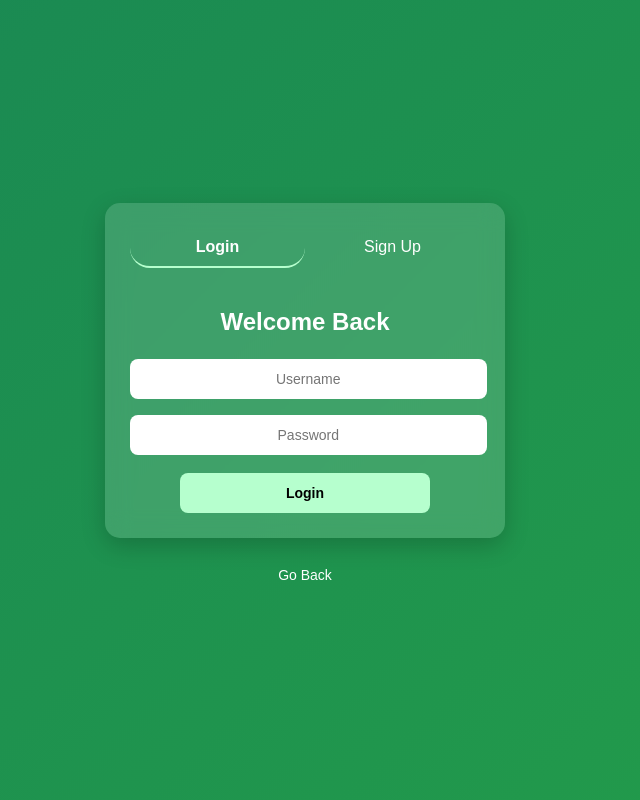
After one commit to Lukas-1601/Nora-s-Flora-s2, a PHP site: page /LoginPage.html in a window 1280 px wide. The commit adds this page. Shown: the whole page, without its empty margins (335-975 px from the left). Run offline with PHP 8.4, Linux system fonts and the light colour scheme.

Commit message:
Login page

```diff
--- /dev/null
+++ b/LoginPage.html
@@ -0,0 +1,37 @@
+<!DOCTYPE html>
+<html lang="en">
+<head>
+    <meta charset="UTF-8">
+    <meta name="viewport" content="width=device-width, initial-scale=1.0">
+    <link rel="stylesheet" href="Styles.css">
+    <title>Create Account/Login</title>
+</head>
+
+<body class="body_LoginPage">
+<div class="auth-container">
+    <div class="tabs">
+        <button class="tab active" onclick="showForm('login')">Login</button>
+        <button class="tab" onclick="showForm('signup')">Sign Up</button>
+    </div>
+
+    <div id="login" class="form active">
+        <h2>Welcome Back</h2>
+        <input type="text" placeholder="Username">
+        <input type="password" placeholder="Password">
+        <button class="button_LoginPage">Login</button>
+    </div>
+
+    <div id="signup" class="form">
+        <h2>Create Account</h2>
+        <input type="text" placeholder="Username">
+        <input type="email" placeholder="Email">
+        <input type="password" placeholder="Password">
+        <button class="button_SignUpPage">Sign Up</button>
+    </div>
+</div>
+    <a href="index.html" class="Go_Back">
+        <p>Go Back</p>
+    </a>
+</body>
+<script src="javascript.js"></script>
+</html>
--- a/Styles.css
+++ b/Styles.css
@@ -54,6 +54,11 @@ header {
 .shopping-cart:hover {
   transform: scale(1.23);
   transition: 0.3s ease;
+}
+
+.user-profile {
+  float: right;
+  margin: 0 40px 0 0;
 }
 
 /* ==========================================================================
@@ -716,3 +721,104 @@ button.checkout-button:active {
   padding: 1rem;
   margin: 1rem;
 }
+
+/* ==========================================================================
+   Login Page
+   ========================================================================== */
+
+.body_LoginPage {
+    margin: 0;
+    height: 100vh;
+    display: flex;
+    justify-content: center;
+    align-items: center;
+    font-family: "Poppins", sans-serif;
+    background: linear-gradient(135deg, #0f5132, #198754, #28a745);
+    background-size: 300% 300%;
+    animation: gradientShift 12s ease infinite;
+}
+
+@keyframes gradientShift {
+    0% { background-position: 0% 50%; }
+    50% { background-position: 100% 50%; }
+    100% { background-position: 0% 50%; }
+}
+
+.auth-container {
+    width: 350px;
+    padding: 25px;
+    background: rgba(255, 255, 255, 0.15);
+    backdrop-filter: blur(12px);
+    border-radius: 15px;
+    box-shadow: 0 8px 25px rgba(0,0,0,0.2);
+    text-align: center;
+}
+
+.tabs {
+    display: flex;
+    margin-bottom: 20px;
+}
+
+.tab {
+    flex: 1;
+    padding: 10px;
+    background: transparent;
+    border: none;
+    color: white;
+    font-size: 16px;
+    cursor: pointer;
+    border-bottom: 2px solid transparent;
+    transition: 0.3s;
+}
+
+.tab.active {
+    border-bottom: 2px solid #b6ffce;
+    font-weight: bold;
+}
+
+.form {
+    display: none;
+    flex-direction: column;
+}
+
+.form.active {
+    display: flex;
+}
+
+h2 {
+    color: white;
+    margin-bottom: 15px;
+}
+
+input {
+    padding: 12px;
+    margin: 8px 0;
+    border-radius: 8px;
+    border: none;
+    outline: none;
+    width: 95%;
+}
+
+.button_LoginPage, .button_SignUpPage {
+    margin: 10px auto 0 auto;
+    padding: 12px;
+    background: #b6ffce;
+    border: none;
+    border-radius: 8px;
+    cursor: pointer;
+    font-weight: bold;
+    transition: 0.3s;
+}
+
+button:hover {
+    background: #d1ffe0;
+}
+
+.Go_Back {
+    float: left;
+    margin-top: 15px;
+    color: white;
+    text-decoration: none;
+    font-size: 14px;
+    transition: 0.3s;
+}
--- a/javascript.js
+++ b/javascript.js
@@ -265,3 +265,11 @@ document.addEventListener('DOMContentLoaded', () => {
 
   loadCart();
 });
+
+function showForm(form) {
+    document.querySelectorAll('.form').forEach(f => f.classList.remove('active'));
+    document.querySelectorAll('.tab').forEach(t => t.classList.remove('active'));
+
+    document.getElementById(form).classList.add('active');
+    event.target.classList.add('active');
+}
```
Also changed, not shown: index.html (+6 -3 lines), Asset/Login_background.jpg (added), Asset/gray-user-profile-icon-png-fP8Q1P.png (added).
